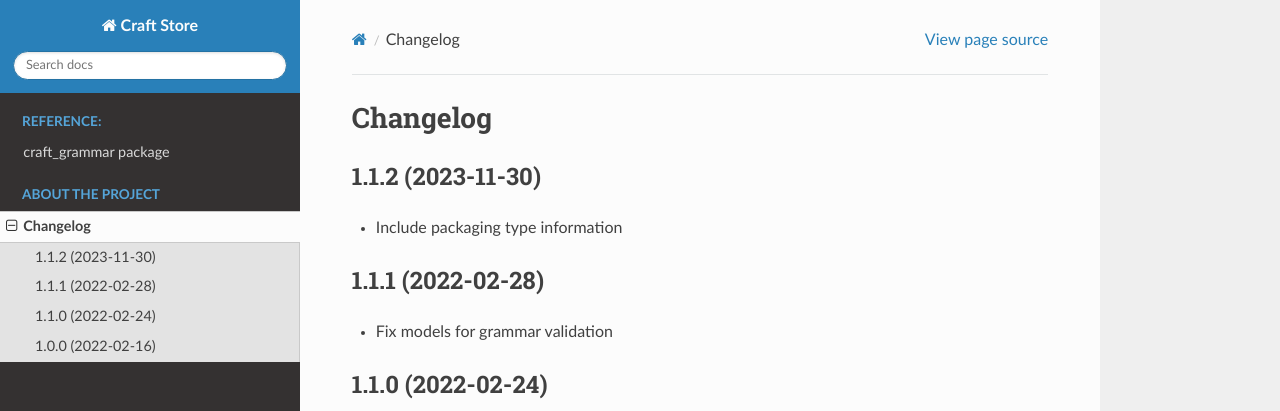
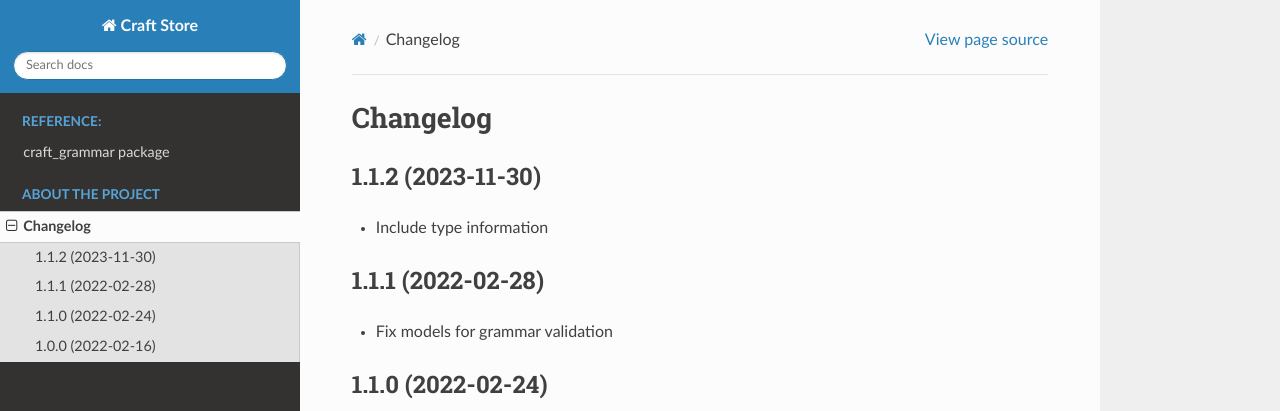
Before and after one commit to canonical/craft-grammar, a Sphinx documentation site: the page built from docs/changelog.rst, in a window 1280 px wide. Shown: the top 411 px of the page. Built offline with Sphinx 7.4.7 and the Read the Docs theme 2.0.0, drawn with Linux system fonts in a browser that asks for light colours.

```diff
--- a/craft_grammar/__init__.py
+++ b/craft_grammar/__init__.py
@@ -17,7 +17,7 @@
 
 """Enhance part definitions with advanced grammar."""
 
-__version__ = "1.1.1"
+__version__ = "1.1.2"
 
 
 from . import errors
--- a/docs/changelog.rst
+++ b/docs/changelog.rst
@@ -5,7 +5,7 @@ Changelog
 1.1.2 (2023-11-30)
 ------------------
 
-- Include packaging type information
+- Include type information
 
 1.1.1 (2022-02-28)
 ------------------
```
Also changed, not shown: .bumpversion.cfg.
